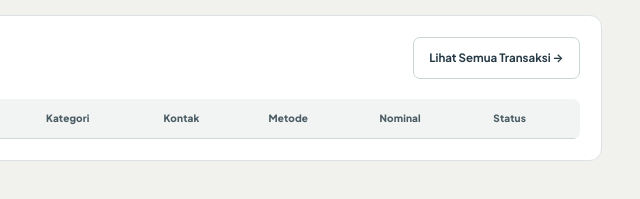
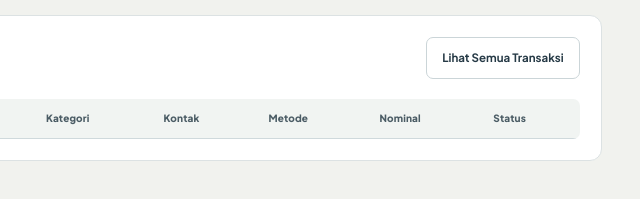
Before and after one commit to fahri-AW/fahrifinance, a website: page index.html in a window 1280 px wide. Shown: the part 1184-1383 px from the top of the page, 640-1280 px from the left. Drawn offline with nearby package versions, Linux system fonts and the light colour scheme; no server answers.

Commit message:
Polish FinanceFlow action labels and dialog accessibility

```diff
--- a/index.html
+++ b/index.html
@@ -312,7 +312,7 @@
             <h3>Transaksi Terbaru</h3>
             <p>Aktivitas keuangan yang baru saja dicatat.</p>
           </div>
-          <button class="outline-btn" onclick="showPage('transactions')">Lihat Semua Transaksi →</button>
+          <button class="outline-btn" onclick="showPage('transactions')">Lihat Semua Transaksi</button>
         </div>
         <div class="table-wrap">
           <table>
```
